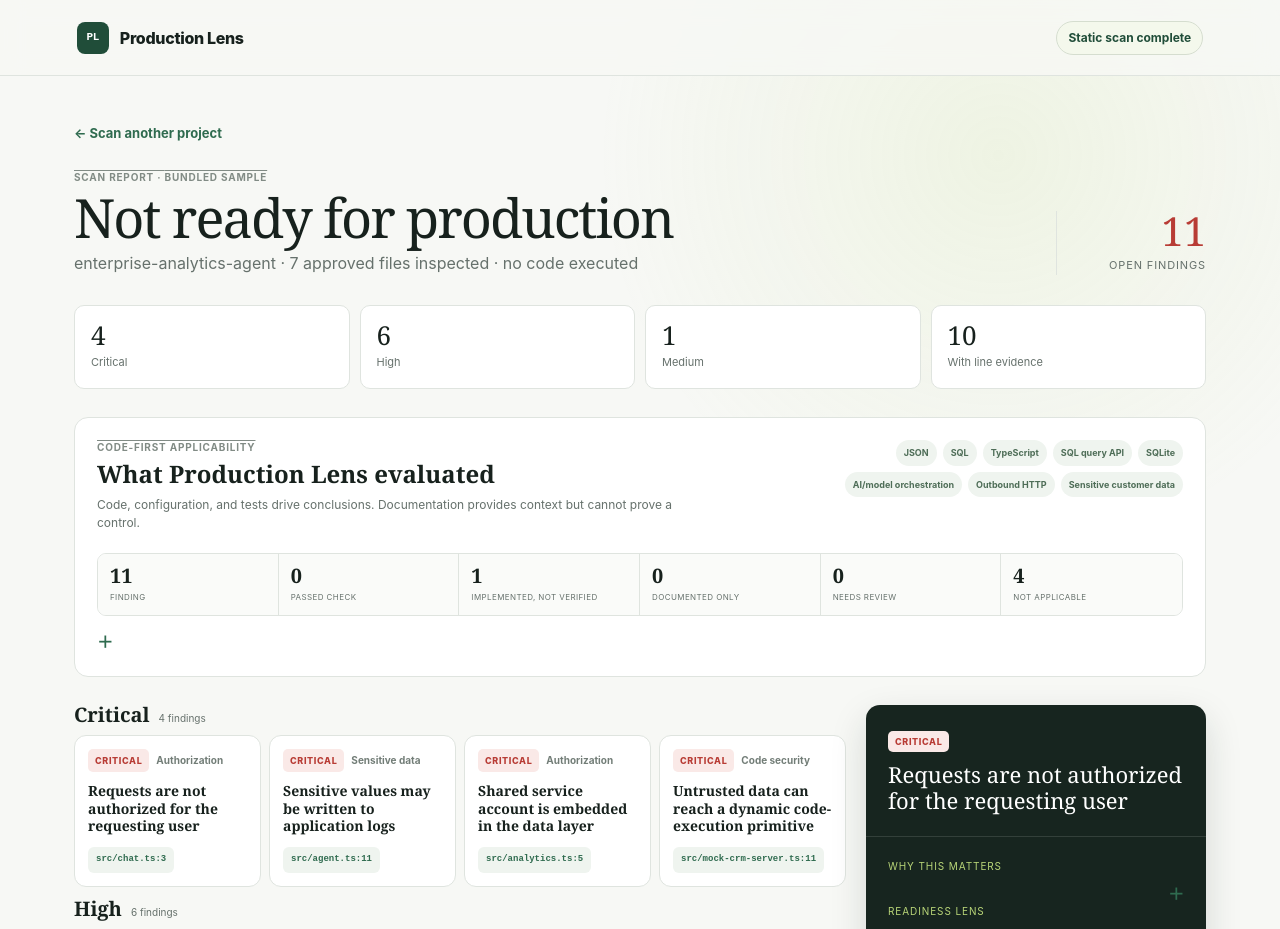
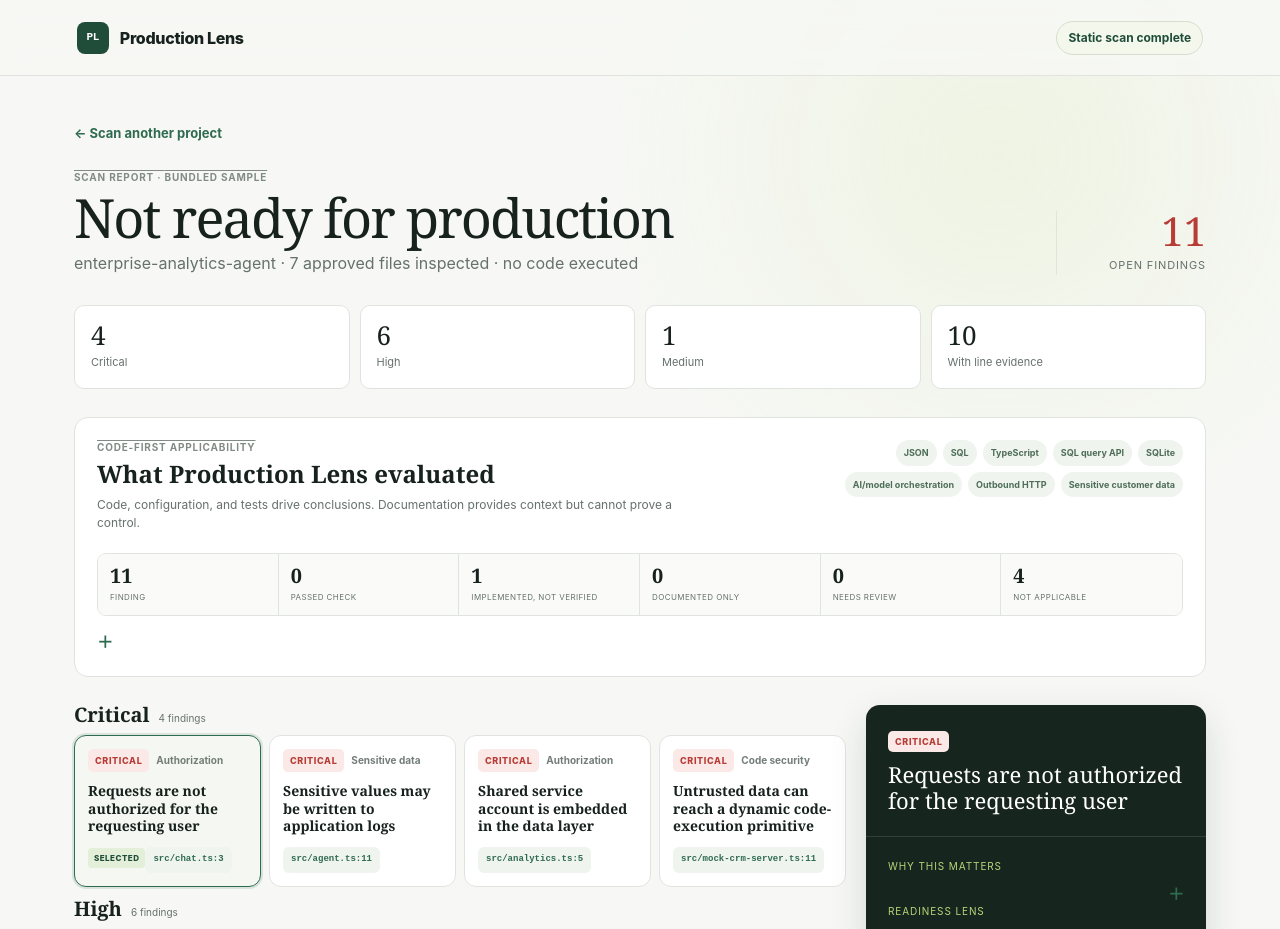
Before and after one commit to mkarunaker/production-lens, a Next.js app: page /results in a window 1280 px wide. Shown: the top 929 px of the page. Built offline with nearby package versions, Linux system fonts and the light colour scheme.

Commit message:
ux: highlight selected finding and principles tagline

```diff
--- a/app/globals.css
+++ b/app/globals.css
@@ -192,6 +192,8 @@ button { font: inherit; }
 .severity-grid .finding-card h2 { margin-top: 9px; font-size: 14px; }
 .severity-grid .evidence-chip { display: inline-block; margin-top: 12px; font-size: 9px; }
 .finding-card:hover { border-color: #aebcb2; transform: translateY(-1px); }
+.finding-card-selected { border-color: var(--green); box-shadow: 0 0 0 2px rgba(47,107,79,.14); background: #f5f8f2; }
+.selected-indicator { display: inline-block; margin-top: 10px; padding: 4px 6px; border-radius: 4px; background: #e3efd8; color: var(--green-dark); font-size: 8px; font-weight: 850; text-transform: uppercase; letter-spacing: .06em; }
 .finding-top { display: flex; justify-content: space-between; gap: 16px; align-items: start; }
 .finding-card h2 { margin: 0; font: 600 18px/1.25 Georgia, serif; }
 .finding-card p { margin: 10px 0 0; color: var(--muted); font-size: 13px; line-height: 1.55; }
--- a/app/page.tsx
+++ b/app/page.tsx
@@ -35,7 +35,8 @@ export default function Home() {
         <h1>See what stands between<br />your AI agent and <em>production.</em></h1>
         <p className="hero-copy">
           Production Lens inspects repository evidence—not promises—to surface
-          the security, reliability, and governance gaps that matter most.
+          the security, reliability, and governance gaps that matter most,
+          using five production-readiness principles.
         </p>
 
         <DemoUpload />
--- a/app/results/page.tsx
+++ b/app/results/page.tsx
@@ -151,9 +151,10 @@ function Results({
             {severityGroups.map((group) => <section className="severity-group" key={group.severity}>
               <div className="severity-heading"><h2>{group.severity}</h2><span>{group.findings.length} {group.findings.length === 1 ? "finding" : "findings"}</span></div>
               <div className="severity-grid">{group.findings.map((finding) => (
-                <Link className="finding-card" href={`/results?${queryPrefix}finding=${finding.id}#selected-finding`} key={finding.id}>
+                <Link className={`finding-card ${finding.id === selected.id ? "finding-card-selected" : ""}`} aria-current={finding.id === selected.id ? "true" : undefined} href={`/results?${queryPrefix}finding=${finding.id}#selected-finding`} key={finding.id}>
                   <div className="badges"><span className={`badge badge-${finding.severity}`}>{finding.severity}</span><span className="category">{finding.category}</span></div>
                   <h2>{finding.title}</h2>
+                  {finding.id === selected.id && <span className="selected-indicator">Selected</span>}
                   {finding.evidence && <span className="evidence-chip">{finding.evidence.path}:{finding.evidence.line}</span>}
                 </Link>
               ))}</div>
```
